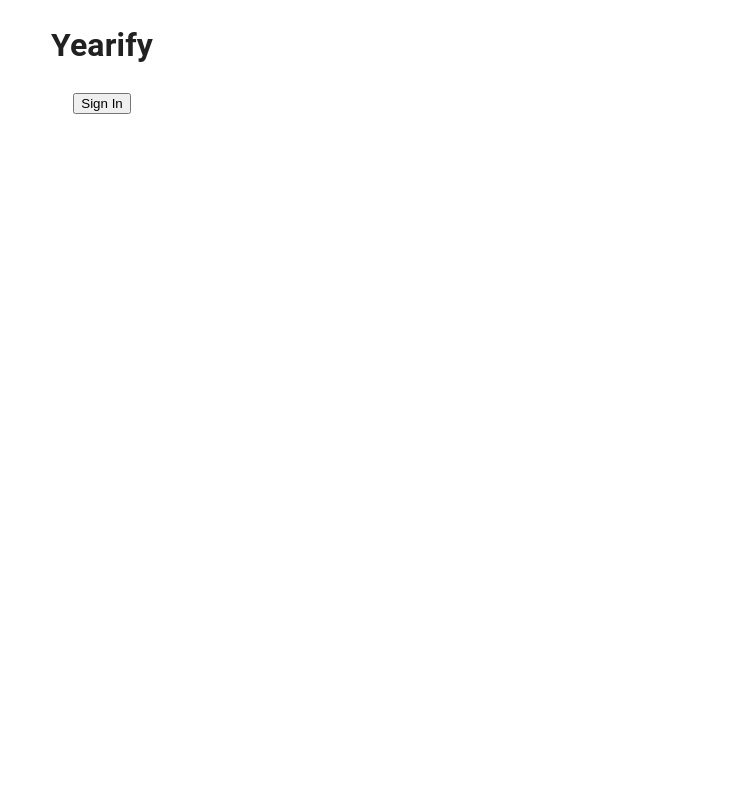
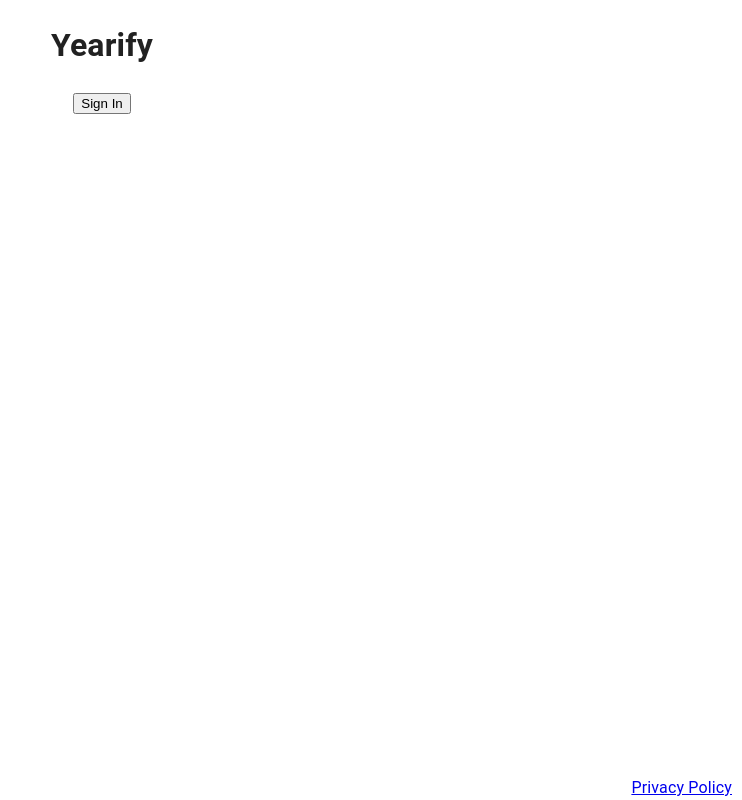
Before and after one commit to ryazlee/yearify, a React (Create React App) app: page / in a window 1280 px wide. Shown: the whole page, without its empty margins (538-1280 px from the left). Built offline with nearby package versions, Linux system fonts and the light colour scheme; what react-google-calendar-api would draw is missing.

Commit message:
Add Privacy Policy footer

```diff
--- a/src/components/Main.tsx
+++ b/src/components/Main.tsx
@@ -9,6 +9,21 @@ import { CalendarGrid } from "./calendar/CalendarGrid";
 import Box from "@mui/material/Box";
 import UserStats from "./stats/UserStats";
 import { FormControlLabel, Switch } from "@mui/material";
+
+
+const Footer = () => {
+    return (
+        <footer style={{
+            position: 'fixed',
+            bottom: 0,
+            right: 10,
+        }}>
+            <a href="https://ryazlee.github.io/yearify/legal/privacy-policy.txt" >
+                Privacy Policy
+            </a>
+        </footer >
+    );
+};
 
 function Main() {
     const [authenticated, setAuthenticated] = useState(false);
@@ -102,6 +117,7 @@ function Main() {
                     }
                 </>
             )}
+            <Footer />
         </>
     );
 }
```
